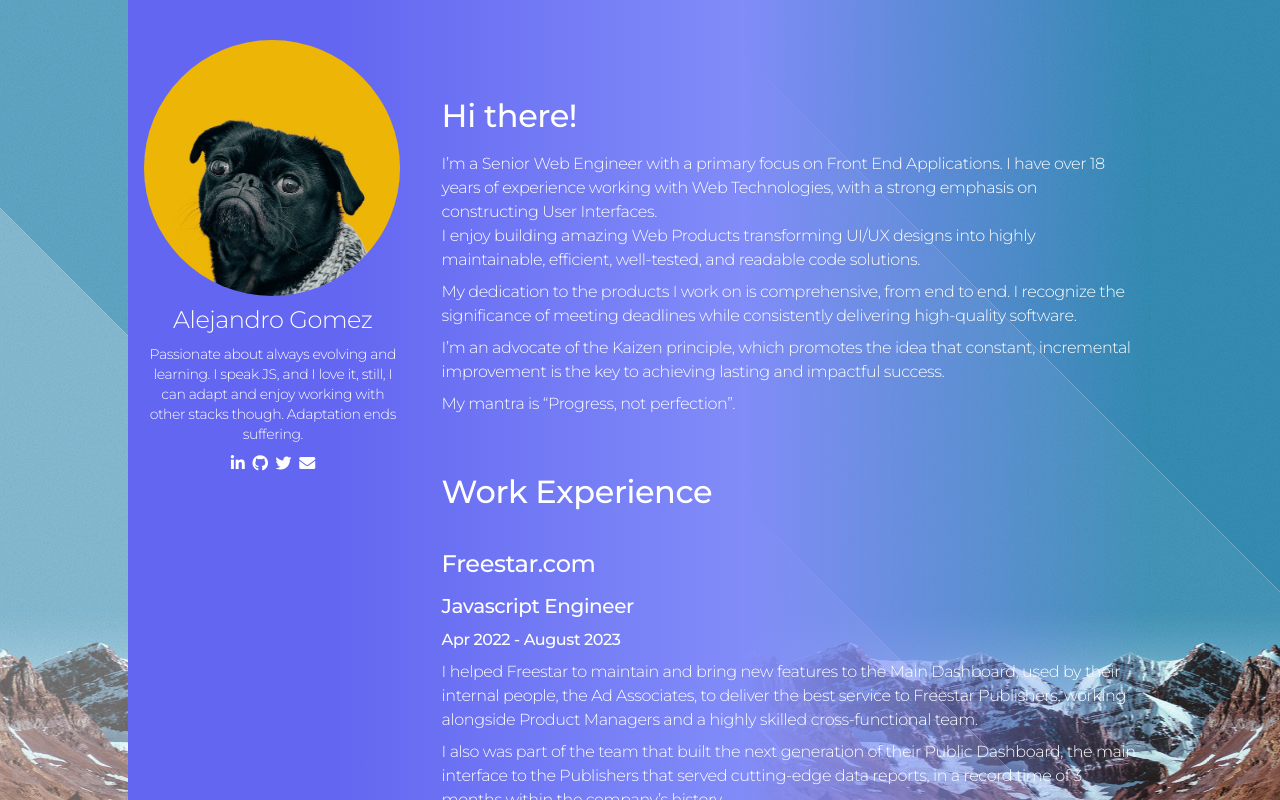
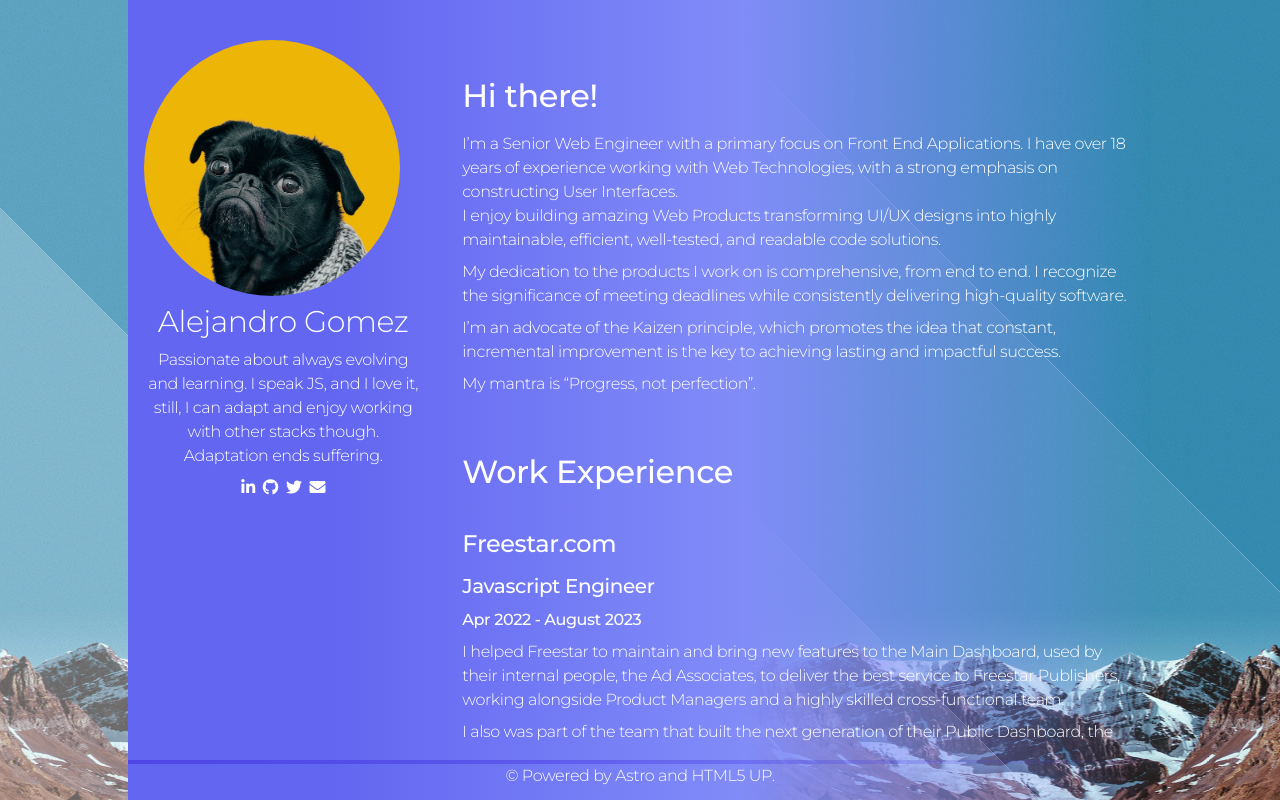
Before and after one commit to alexserver/gomezarceo, an Astro site: page /resume/en in a window 1280 px wide. Built offline with nearby package versions, Linux system fonts and the light colour scheme; Astro itself is replaced by a stand-in of ours.

Commit message:
still working with styling for resume page.

```diff
--- a/src/components/Sidebar.astro
+++ b/src/components/Sidebar.astro
@@ -6,8 +6,8 @@ import Sociallinks from "./Sociallinks.astro"
   <a href="/">
     <img src="/dog.jpg" class="w-64 h-64 object-cover rounded-full" />
   </a>
-  <h2 class="text-2xl">Alejandro Gomez</h2>
-  <div class="text-sm">
+  <h2 class="text-3xl">Alejandro Gomez</h2>
+  <div class="text-base">
     Passionate about always evolving and learning. I speak JS, and I love it,
     still, I can adapt and enjoy working with other stacks though. Adaptation
     ends suffering.
--- a/src/layouts/Markdown.astro
+++ b/src/layouts/Markdown.astro
@@ -31,22 +31,25 @@ const { frontmatter } = Astro.props
       <div id="overlay"></div>
       <div id="main">
         <div
-          class="main-container flex gap-2 justify-between h-screen overflow-auto max-w-5xl bg-gradient-to-r from-indigo-500 from-20% via-indigo-400"
+          class="h-screen flex flex-col justify-between align-middle bg-gradient-to-r from-indigo-500 from-20% via-indigo-400"
         >
-          <Sidebar />
-          <div class="page-body">
+          <div
+            class="main-container flex gap-2 justify-between overflow-auto max-w-5xl"
+          >
+            <Sidebar />
             <div
-              class="post px-4 text-white text-base overflow-auto text-left py-10"
+              class="post px-4 text-white text-base overflow-auto text-left py-5"
             >
               <slot />
             </div>
-            <div class="text-md">
-              <span class="copyright"
-                >&copy; Powered by Astro and <a href="http://html5up.net"
-                  >HTML5 UP</a
-                >.</span
-              >
-            </div>
+          </div>
+          <div class="footer py-3">
+            <div class="h-1 bg-gradient-to-r from-indigo-600"></div>
+            <span class="copyright">
+              &copy; Powered by <a href="https://astro.build/">Astro</a> and <a
+                href="http://html5up.net">HTML5 UP</a
+              >.
+            </span>
           </div>
         </div>
       </div>
```
